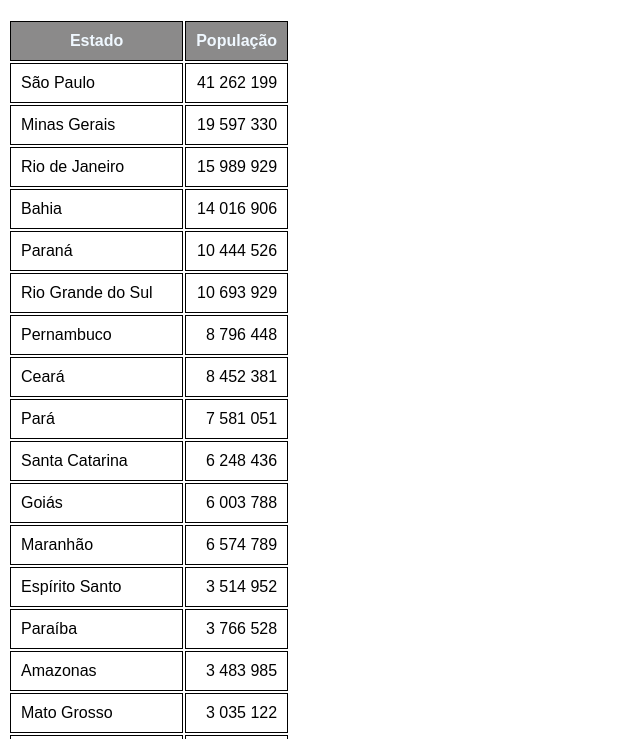
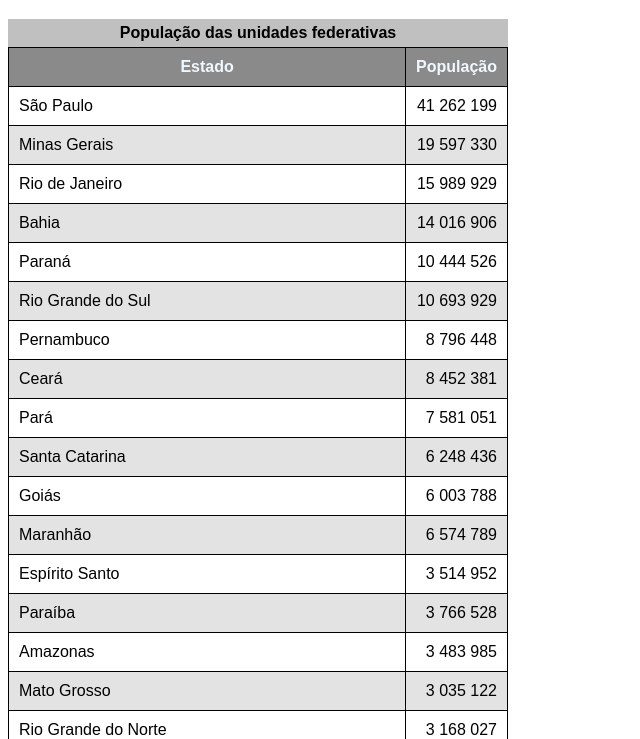
Before and after one commit to Eric-LDo/html-css, a plain HTML site: page exercicios/ex023/tabela002.html in a window 1280 px wide. Shown: the part 61-800 px from the top of the page, without its empty margins (0-640 px from the left). Drawn offline with Linux system fonts and the light colour scheme.

Commit message:
Update tabela002.html

```diff
--- a/exercicios/ex023/tabela002.html
+++ b/exercicios/ex023/tabela002.html
@@ -20,6 +20,22 @@
         td.num{
             text-align: right;
         }
+        table {
+            width: 500px;
+            border-collapse: collapse;
+        }
+        caption {
+            text-align: center;
+            background-color: rgb(192, 192, 192);
+            margin-bottom: 0px;
+            padding: 5px;
+            border-collapse: collapse;
+            font-weight: bold;
+        }
+        tbody > tr:nth-child(2n) {
+            background-color: rgb(227, 227, 227);
+        }
+
 
 
     </style>
@@ -37,10 +53,11 @@
                 tr, td, th.
     -->
     <table>
+        <caption>População das unidades federativas</caption>
         <thead>
             <tr>
-                <th>Estado</th>
-                <th>População</th>
+                <th scope="col">Estado</th>
+                <th scope="col" style="width:  50px;">População</th>
             </tr>
         </thead>
         <tbody>
@@ -155,7 +172,7 @@
         </tbody>
         <tfoot>
             <tr>
-                <th>Total de habitantes</th>
+                <th scope="row">Total de habitantes</th>
                 <td class="num"><strong>000000</strong></td>
             </tr>
         </tfoot>
```
